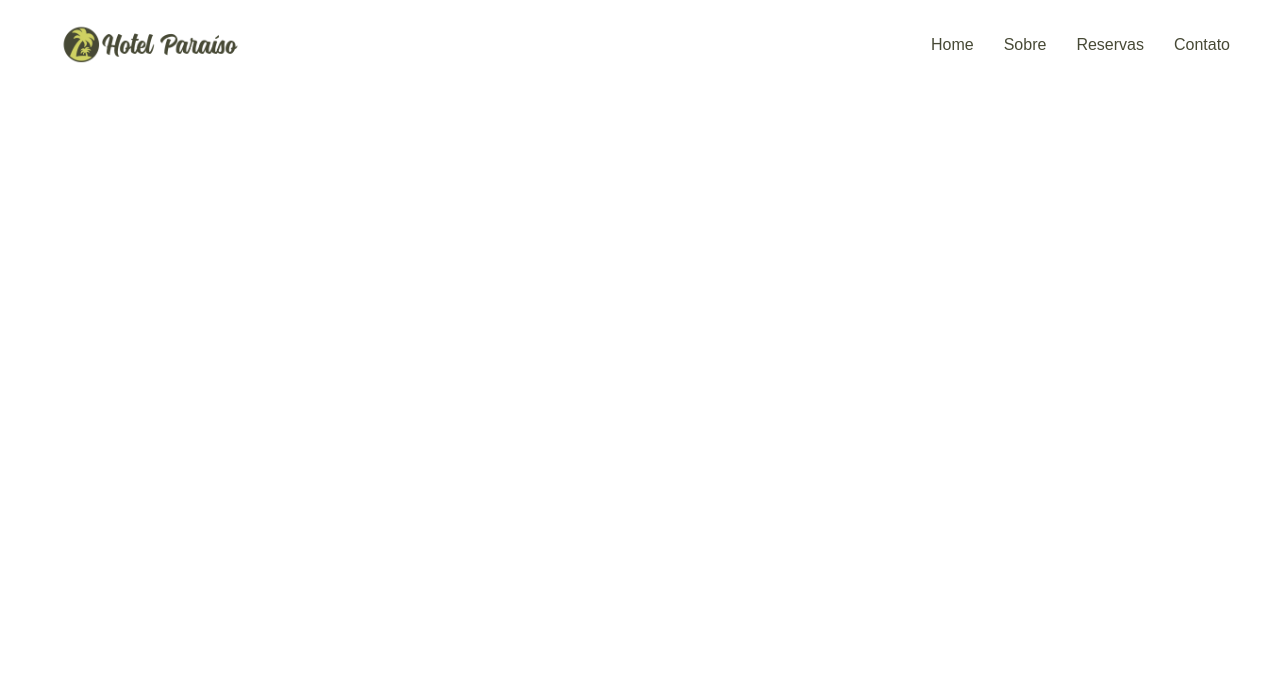
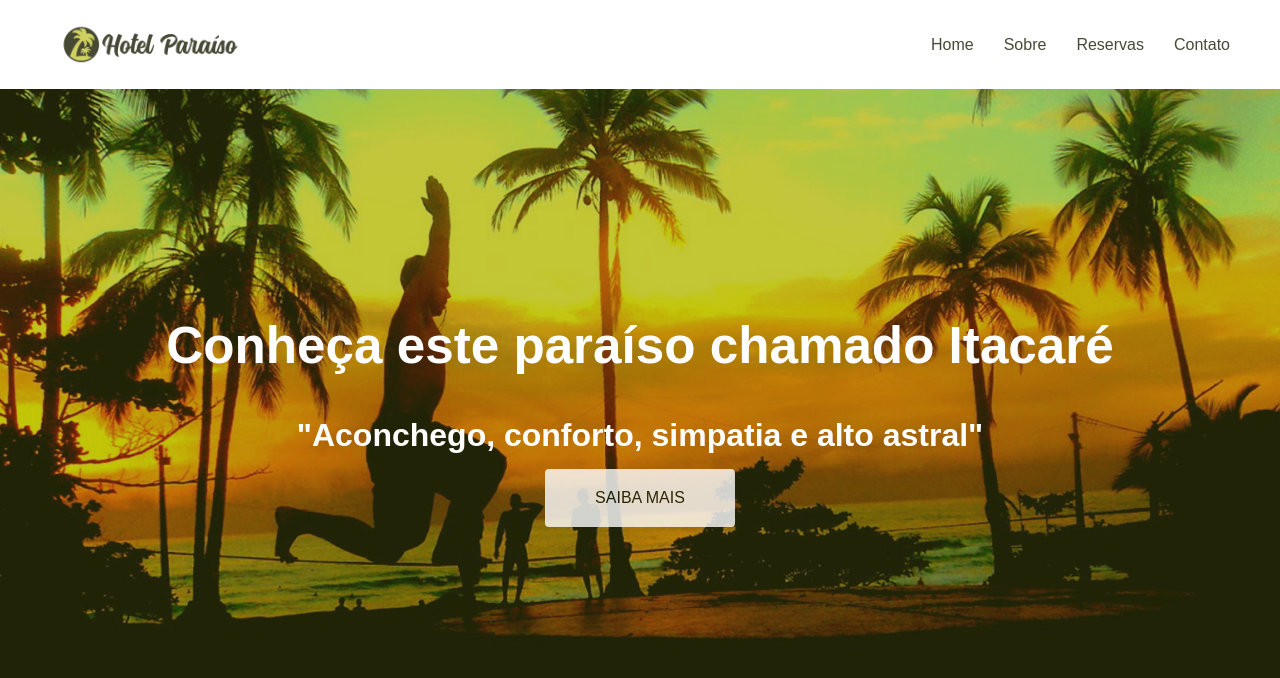
Before and after one commit to genilsoncavalcante/Curso-de-Flexbox-CSS, a plain HTML site: page projeto.html in a window 1280 px wide. Drawn offline with Linux system fonts and the light colour scheme.

Commit message:
Colocado imagens e títulos, tornando resposivo boa parte do conteúdo

```diff
--- a/css/style.css
+++ b/css/style.css
@@ -29,6 +29,7 @@ header{
     justify-content: space-between;/*Cria um espaçamento entre os elementos. - Alinhamento Horizontal*/
     align-items: center;/*Alinhando os itens ao centro*/
     padding: 20px 50px;
+    background-color: #fff;
 }
 header img{
     width: 200px;
@@ -57,3 +58,40 @@ header li:last-child{/*Último filho - Último elemento de li, removendo a margi
         margin-bottom: 15px;
     }
 }
+
+/*HERO*/
+.hero{
+    background-image: url(../img/hero.jpg);
+    background-size: cover;
+    min-height: 100vh;
+    color: #fff;
+    display: flex;
+    justify-content: center;
+    align-items: center;
+    flex-direction: column;
+    text-align: center;
+}
+.hero h1{
+    font-size: 3.2rem;
+    margin-bottom: 15px;
+}
+.hero h2{
+    font-size: 2rem;
+    margin-bottom: 15px;
+}
+.hero .btn{
+    background-color: #fff;
+    border-radius: 4px;
+    color: #191c03;
+    padding: 20px 50px;
+    text-transform: uppercase;/*Deixando o texto em maiúsculo*/
+}
+
+@media (max-width: 700px){
+    .hero h1{
+        font-size: 2.5rem;
+    }
+    .hero h2{
+        font-size: 1.5rem;
+    }
+}
--- a/projeto.html
+++ b/projeto.html
@@ -26,5 +26,11 @@
         </nav>
     </header>
 
+    <section class="hero">
+        <h1>Conheça este paraíso chamado Itacaré</h1>
+        <h2>"Aconchego, conforto, simpatia e alto astral"</h2>
+        <a href="" class="btn">Saiba mais</a>
+    </section>
+
 </body>
 </html>
```
